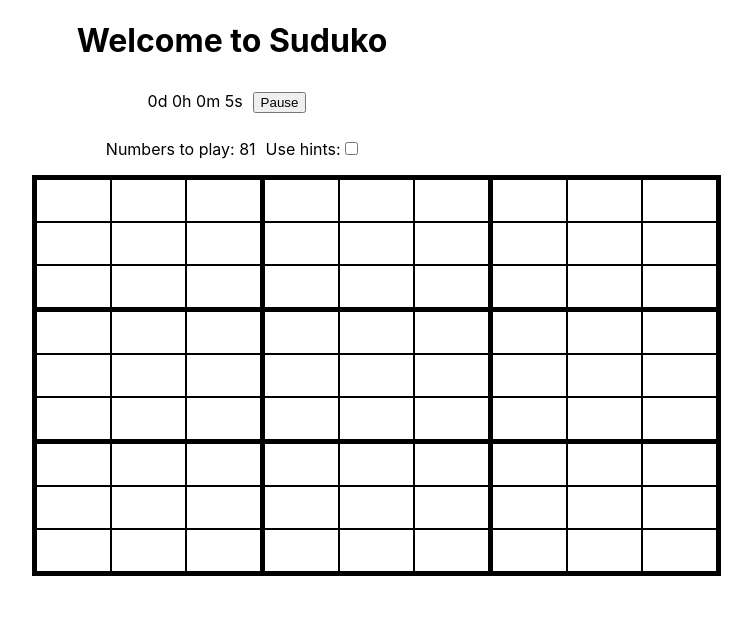
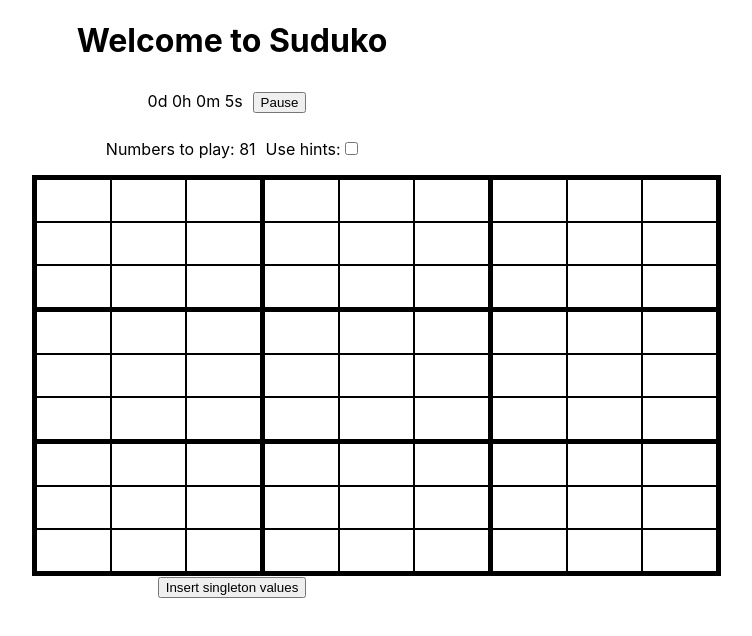
Before and after one commit to jorans/suduko.js, a React (Create React App) app: page / in a window 1280 px wide. Shown: the top 636 px of the page, without its empty margins (408-1160 px from the left). Built offline with nearby package versions, Linux system fonts and the light colour scheme.

Commit message:
Autofill positions with only one possible value

```diff
--- a/src/suduko/Suduko.js
+++ b/src/suduko/Suduko.js
@@ -78,6 +78,10 @@ function Suduko() {
     function onUseHintChanged(e){
         setUseHint(e.target.checked);
     }
+    function onAddSigletonValuesClicked(){
+        addSingletonValues(gameBoard, setGameBoard, neigborsMap);
+    }
+
     return (
         <>
             <h1>Welcome to Suduko</h1>
@@ -91,6 +95,7 @@ function Suduko() {
             <table className={"App gameBoard"}>
                 <tbody>{boardUI}</tbody>
             </table>
+            {remainingNumbers > 0 && <button onClick={onAddSigletonValuesClicked}>Insert singleton values</button>}
         </>
     );
 }
@@ -323,6 +328,39 @@ function getNumberOfEmptyPositionsInGameboard(gameBoard) {
     }
     return result;
 }
+
+function addSingletonValues(gameBoard, setGameBoard, neigborsMap) {
+    function getHintValues(hints){
+        let values = [];
+        Object.keys(hints).forEach((key) => {
+            if(hints[key]){
+                values.push(key);
+            }
+        });
+        return values;
+    }
+    let height = gameBoard.length;
+    let width = gameBoard.length;
+    let newGameBoard = deepCopy(gameBoard);
+    var counter = 0;
+    do{
+        var valueAdded=false;
+        for (var y = 0 ; y < height; y++) {
+            for (var x = 0; x < width; x++) {
+                if(newGameBoard[y].values[x].value === 0){
+                    let hintValues = getHintValues(newGameBoard[y].values[x].possible);
+                    if(hintValues.length === 1){
+                        newGameBoard = withNumbersHint(placeNumberOnGameBoard(Number(hintValues[0]), newGameBoard, buildPos(y,x)), neigborsMap);
+                        valueAdded=true
+                        counter++;
+                    }
+                }
+            }
+        }
+    } while(valueAdded);
+    setGameBoard(newGameBoard);
+}
+
 function getInitialGameBoard(size, values) {
     let height = size*size;
     let width = size*size;
```
